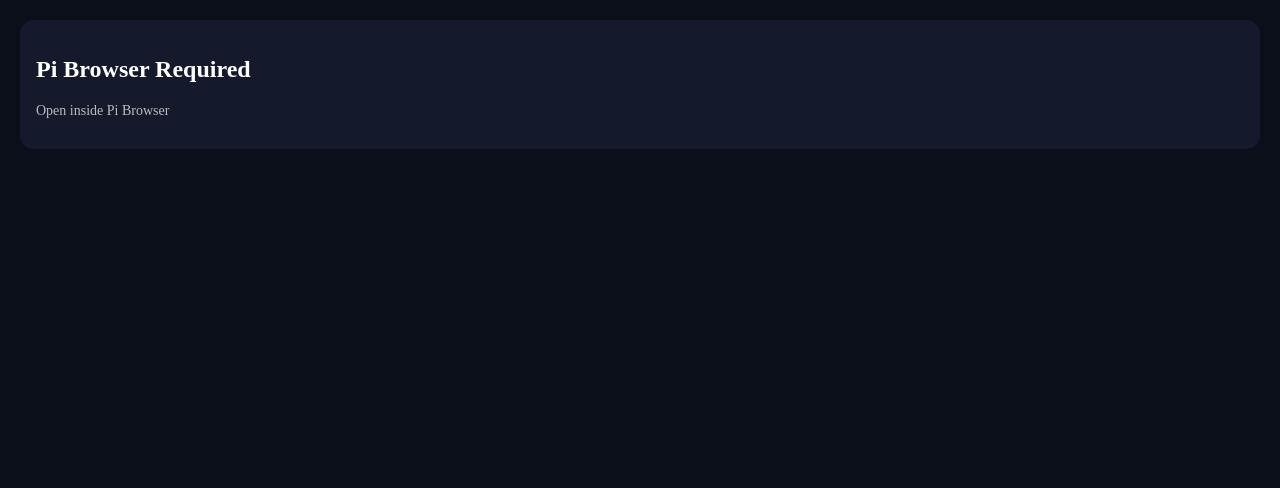
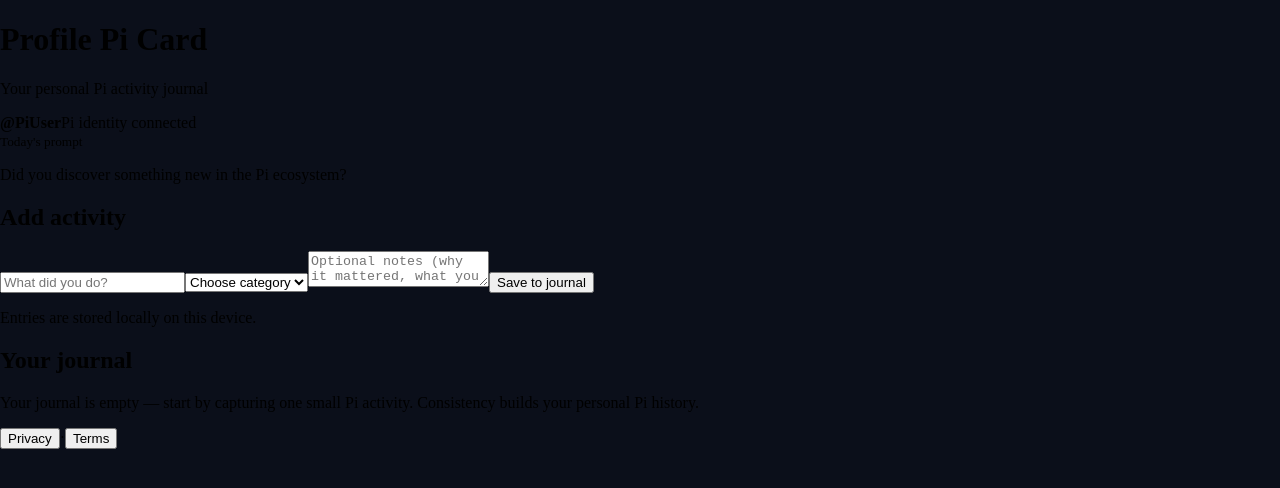
Before and after one commit to Giulex84/Profile-pi-card, a React (Vite) app in the folder apps/web/: page / in a window 1280 px wide. Shown: the top 488 px of the page. Built offline with nearby package versions, Linux system fonts and the light colour scheme.

Commit message:
Update App.tsx

```diff
--- a/apps/web/src/App.tsx
+++ b/apps/web/src/App.tsx
@@ -1,284 +1,137 @@
-import React, { useEffect, useMemo, useRef, useState } from "react";
-import { initPiSdk, authenticatePi, PiAuthPayload } from "./pi";
-
-type AppState =
-  | "detecting"
-  | "pi-required"
-  | "ready"
-  | "authenticating"
-  | "authenticated"
-  | "error";
-
-type ActivityType =
-  | "Event participation"
-  | "Community contribution"
-  | "Learning"
-  | "Testing / Feedback"
-  | "Personal milestone"
-  | "Other";
+import { useEffect, useMemo, useState } from "react";
 
 type Activity = {
   id: string;
   title: string;
   category: string;
-  note?: string;
+  notes?: string;
   createdAt: string;
-  updatedAt?: string;
 };
 
-const STORAGE_KEY = "ppc_activities_v2";
-const SETTINGS_KEY = "ppc_settings_v1";
+const STORAGE_KEY = "pi_profile_activities";
 
-const PRESET_CATEGORIES: ActivityType[] = [
-  "Event participation",
-  "Community contribution",
+const CATEGORIES = [
+  "Pi App Usage",
+  "Community",
   "Learning",
-  "Testing / Feedback",
-  "Personal milestone",
+  "Testing",
+  "Exploration",
   "Other",
 ];
 
-/* ===== PROMPTS OTTIMIZZATI ===== */
 const PROMPTS = [
-  "What did you explore today in the Pi ecosystem?",
-  "Did you interact with a Pi app or feature recently?",
-  "What small progress did you make on your Pi journey?",
-  "What did you learn or understand better today?",
-  "Did you test, try, or review something related to Pi?",
-  "What contribution or participation would you like to remember?",
-  "What surprised you or caught your attention recently?",
-  "What would you like your future self to remember about today?",
-  "Did you take a step — even a small one — worth noting?",
-  "What did you do today that connects you to Pi?",
+  "Did you interact with a Pi app or feature today?",
+  "Did you discover something new in the Pi ecosystem?",
+  "Did you contribute to the Pi community recently?",
+  "Did you test or explore a new Pi experience?",
+  "What Pi-related activity stood out today?",
 ];
 
-const PRIVACY_TEXT = `Profile Pi Card respects your privacy.
-
-• Pi Authentication is used only to identify you.
-• Your journal entries are stored locally on your device.
-• No data is shared automatically.
-• No tracking or third-party analytics.
-• You can export your data manually at any time.
-
-Your data stays under your control.`;
-
-const TERMS_TEXT = `Profile Pi Card is a personal journaling utility.
-
-• No payments, rewards, or guarantees.
-• Entries do not have financial or reputational value.
-• The service is provided “as is”.
-• You are responsible for the content you record.
-
-By using this app, you agree to these terms.`;
-
-/* ===== UTILS ===== */
-function uid(): string {
-  return "xxxxxxxx-xxxx-4xxx-yxxx-xxxxxxxxxxxx".replace(/[xy]/g, (c) => {
-    const r = (Math.random() * 16) | 0;
-    const v = c === "x" ? r : (r & 0x3) | 0x8;
-    return v.toString(16);
-  });
-}
-
-function toDayKey(d = new Date()): string {
-  const y = d.getFullYear();
-  const m = String(d.getMonth() + 1).padStart(2, "0");
-  const day = String(d.getDate()).padStart(2, "0");
-  return `${y}-${m}-${day}`;
-}
-
-function formatDate(iso: string): string {
-  return new Date(iso).toLocaleString();
-}
-
-function safeParse<T>(raw: string | null, fallback: T): T {
-  if (!raw) return fallback;
-  try {
-    return JSON.parse(raw) as T;
-  } catch {
-    return fallback;
-  }
-}
-
-/* ===== APP ===== */
 export default function App() {
-  const [state, setState] = useState<AppState>("detecting");
-  const [error, setError] = useState<string | null>(null);
-  const [auth, setAuth] = useState<PiAuthPayload | null>(null);
   const [activities, setActivities] = useState<Activity[]>([]);
+  const [title, setTitle] = useState("");
+  const [category, setCategory] = useState("");
+  const [customCategory, setCustomCategory] = useState("");
+  const [notes, setNotes] = useState("");
 
   const [showPrivacy, setShowPrivacy] = useState(false);
   const [showTerms, setShowTerms] = useState(false);
-  const [showOnboarding, setShowOnboarding] = useState(false);
 
-  const [title, setTitle] = useState("");
-  const [category, setCategory] = useState<ActivityType | "">("");
-  const [customCategory, setCustomCategory] = useState("");
-  const [note, setNote] = useState("");
-  const [editingId, setEditingId] = useState<string | null>(null);
+  const username =
+    (window as any)?.Pi?.user?.username ?? "@PiUser";
 
-  const [hideOnboarding, setHideOnboarding] = useState(false);
-
-  const didInit = useRef(false);
-
+  /* ---------- load persisted data ---------- */
   useEffect(() => {
-    let cancelled = false;
-
-    async function detectPi() {
-      setState("detecting");
-      let elapsed = 0;
-
-      while (elapsed < 3500) {
-        if ((window as any).Pi) {
     try {
-            if (!didInit.current) {
-              initPiSdk();
-              didInit.current = true;
+      const stored = localStorage.getItem(STORAGE_KEY);
+      if (stored) setActivities(JSON.parse(stored));
+    } catch {
+      setActivities([]);
     }
-
-            setActivities(
-              safeParse<Activity[]>(localStorage.getItem(STORAGE_KEY), [])
-            );
-            setHideOnboarding(
-              safeParse<{ hideOnboarding?: boolean }>(
-                localStorage.getItem(SETTINGS_KEY),
-                {}
-              ).hideOnboarding ?? false
-            );
-
-            if (!cancelled) setState("ready");
-            return;
-          } catch (e: any) {
-            setError(e?.message || "Pi SDK init failed");
-            setState("error");
-            return;
-          }
-        }
-        await new Promise((r) => setTimeout(r, 100));
-        elapsed += 100;
-      }
-      if (!cancelled) setState("pi-required");
-    }
-
-    detectPi();
-    return () => {
-      cancelled = true;
-    };
   }, []);
 
+  /* ---------- persist on change ---------- */
   useEffect(() => {
     localStorage.setItem(STORAGE_KEY, JSON.stringify(activities));
   }, [activities]);
 
-  useEffect(() => {
-    localStorage.setItem(
-      SETTINGS_KEY,
-      JSON.stringify({ hideOnboarding })
-    );
-  }, [hideOnboarding]);
-
-  const todaysPrompt = useMemo(() => {
-    const key = toDayKey();
-    let hash = 0;
-    for (let i = 0; i < key.length; i++) hash = (hash * 31 + key.charCodeAt(i)) >>> 0;
-    return PROMPTS[hash % PROMPTS.length];
+  /* ---------- daily prompt ---------- */
+  const todayPrompt = useMemo(() => {
+    const day = new Date().getDate();
+    return PROMPTS[day % PROMPTS.length];
   }, []);
 
-  const connectWithPi = async () => {
-    setState("authenticating");
-    try {
-      const payload = await authenticatePi();
-      setAuth(payload);
-      setState("authenticated");
-      if (!hideOnboarding) setShowOnboarding(true);
-    } catch (e: any) {
-      setError(e?.message || "Authentication failed");
-      setState("ready");
-    }
-  };
+  /* ---------- handlers ---------- */
+  function saveActivity() {
+    if (!title.trim()) return;
 
-  const saveEntry = () => {
     const finalCategory =
-      category === "Other" ? customCategory.trim() : category;
-    if (!title.trim() || !finalCategory) return;
+      category === "Other" && customCategory.trim()
+        ? customCategory.trim()
+        : category;
 
-    const now = new Date().toISOString();
+    if (!finalCategory) return;
 
-    if (editingId) {
-      setActivities((prev) =>
-        prev.map((a) =>
-          a.id === editingId
-            ? { ...a, title, category: finalCategory, note, updatedAt: now }
-            : a
-        )
-      );
-    } else {
     setActivities((prev) => [
-        { id: uid(), title, category: finalCategory, note, createdAt: now },
+      {
+        id: crypto.randomUUID(),
+        title: title.trim(),
+        category: finalCategory,
+        notes: notes.trim() || undefined,
+        createdAt: new Date().toISOString(),
+      },
       ...prev,
     ]);
-    }
 
     setTitle("");
     setCategory("");
     setCustomCategory("");
-    setNote("");
-    setEditingId(null);
-  };
+    setNotes("");
+  }
 
-  if (state === "detecting")
-    return <Screen title="Detecting Pi Browser…" subtitle="Loading environment" />;
+  /* ---------- UI ---------- */
+  return (
+    <div className="app">
+      <header className="card">
+        <h1>Profile Pi Card</h1>
+        <p className="subtitle">Your personal Pi activity journal</p>
 
-  if (state === "pi-required")
-    return <Screen title="Pi Browser Required" subtitle="Open inside Pi Browser" />;
+        <div className="user-card">
+          <strong>{username}</strong>
+          <span>Pi identity connected</span>
+        </div>
+      </header>
 
-  if (state === "error")
-    return <Screen title="Error" subtitle={error || "Unexpected error"} />;
+      {/* Prompt */}
+      <section className="card prompt">
+        <small>Today's prompt</small>
+        <p>{todayPrompt}</p>
+      </section>
 
-  return (
-    <div style={ui.shell}>
-      {!auth && (
-        <div style={ui.card}>
-          <h1>Profile Pi Card</h1>
-          <p style={ui.muted}>
-            Your personal Pi activity journal — private and under your control.
-          </p>
-          <button style={ui.primaryBtn} onClick={connectWithPi}>
-            {state === "authenticating" ? "Connecting…" : "Connect with Pi"}
-          </button>
-        </div>
-      )}
+      {/* Add Activity */}
+      <section className="card">
+        <h2>Add activity</h2>
 
-      {auth && (
-        <>
-          <div style={ui.card}>
-            <strong>@{auth.user.username}</strong>
-            <p style={ui.muted}>Today’s prompt</p>
-            <p><em>{todaysPrompt}</em></p>
-          </div>
-
-          <div style={ui.card}>
         <input
-              style={ui.input}
           placeholder="What did you do?"
           value={title}
           onChange={(e) => setTitle(e.target.value)}
         />
 
         <select
-              style={ui.input}
           value={category}
-              onChange={(e) => setCategory(e.target.value as any)}
+          onChange={(e) => setCategory(e.target.value)}
         >
           <option value="">Choose category</option>
-              {PRESET_CATEGORIES.map((c) => (
-                <option key={c} value={c}>{c}</option>
+          {CATEGORIES.map((c) => (
+            <option key={c} value={c}>
+              {c}
+            </option>
           ))}
         </select>
 
         {category === "Other" && (
           <input
-                style={ui.input}
             placeholder="Custom category"
             value={customCategory}
             onChange={(e) => setCustomCategory(e.target.value)}
@@ -286,83 +139,82 @@
         )}
 
         <textarea
-              style={ui.textarea}
-              placeholder="Optional notes"
-              value={note}
-              onChange={(e) => setNote(e.target.value)}
+          placeholder="Optional notes (why it mattered, what you learned…) "
+          value={notes}
+          onChange={(e) => setNotes(e.target.value)}
         />
 
-            <button style={ui.primaryBtn} onClick={saveEntry}>
-              Save to journal
+        <button onClick={saveActivity}>Save to journal</button>
+
+        <p className="hint">
+          Entries are stored locally on this device.
+        </p>
+      </section>
+
+      {/* Activity list */}
+      <section className="card">
+        <h2>Your journal</h2>
+
+        {activities.length === 0 ? (
+          <p className="empty">
+            Your journal is empty — start by capturing one small Pi activity.
+            Consistency builds your personal Pi history.
+          </p>
+        ) : (
+          <ul className="list">
+            {activities.map((a) => (
+              <li key={a.id}>
+                <strong>{a.title}</strong>
+                <span>{a.category}</span>
+                <small>
+                  {new Date(a.createdAt).toLocaleString()}
+                </small>
+                {a.notes && <p>{a.notes}</p>}
+              </li>
+            ))}
+          </ul>
+        )}
+      </section>
+
+      {/* Footer */}
+      <footer>
+        <button onClick={() => setShowPrivacy(true)}>Privacy</button>
+        <span>·</span>
+        <button onClick={() => setShowTerms(true)}>Terms</button>
+      </footer>
+
+      {/* Privacy modal */}
+      {showPrivacy && (
+        <div className="modal">
+          <div className="modal-content">
+            <h3>Privacy Policy</h3>
+            <p>
+              Profile Pi Card respects your privacy.
+              Activities are stored locally on your device.
+              No data is shared or transmitted.
+            </p>
+            <button onClick={() => setShowPrivacy(false)}>
+              Close
             </button>
           </div>
-
-          <div style={ui.footer}>
-            <button style={ui.linkBtn} onClick={() => setShowPrivacy(true)}>Privacy</button>
-            <span>·</span>
-            <button style={ui.linkBtn} onClick={() => setShowTerms(true)}>Terms</button>
         </div>
-        </>
       )}
 
-      {showPrivacy && (
-        <Modal title="Privacy Policy" onClose={() => setShowPrivacy(false)}>
-          <pre style={ui.legal}>{PRIVACY_TEXT}</pre>
-        </Modal>
-      )}
-
+      {/* Terms modal */}
       {showTerms && (
-        <Modal title="Terms of Service" onClose={() => setShowTerms(false)}>
-          <pre style={ui.legal}>{TERMS_TEXT}</pre>
-        </Modal>
+        <div className="modal">
+          <div className="modal-content">
+            <h3>Terms of Service</h3>
+            <p>
+              This app provides a personal journaling utility.
+              It does not process payments, rewards, or settlements.
+            </p>
+            <button onClick={() => setShowTerms(false)}>
+              Close
+            </button>
+          </div>
+        </div>
       )}
     </div>
   );
 }
-
-/* ===== SIMPLE UI ===== */
-
-function Screen({ title, subtitle }: { title: string; subtitle: string }) {
-  return (
-    <div style={ui.shell}>
-      <div style={ui.card}>
-        <h2>{title}</h2>
-        <p style={ui.muted}>{subtitle}</p>
-      </div>
-    </div>
-  );
-}
-
-function Modal({
-  title,
-  children,
-  onClose,
-}: {
-  title: string;
-  children: React.ReactNode;
-  onClose: () => void;
-}) {
-  return (
-    <div style={ui.overlay}>
-      <div style={ui.modal}>
-        <h3>{title}</h3>
-        <div>{children}</div>
-        <button style={ui.primaryBtn} onClick={onClose}>Close</button>
-      </div>
-    </div>
-  );
-}
-
-const ui: any = {
-  shell: { padding: 20, minHeight: "100vh", background: "#0b0f1a", color: "#fff" },
-  card: { background: "#141a2b", padding: 16, borderRadius: 14, marginBottom: 16 },
-  muted: { opacity: 0.7, fontSize: 14 },
-  input: { width: "100%", padding: 10, borderRadius: 10, marginBottom: 8 },
-  textarea: { width: "100%", padding: 10, borderRadius: 10, minHeight: 60 },
-  primaryBtn: { background: "#f5c518", border: "none", padding: "10px 14px", borderRadius: 12, fontWeight: 700 },
-  linkBtn: { background: "none", border: "none", color: "#f5c518", fontWeight: 700 },
-  footer: { textAlign: "center", marginTop: 12 },
-  overlay: { position: "fixed", inset: 0, background: "rgba(0,0,0,0.6)", display: "flex", justifyContent: "center", alignItems: "center" },
-  modal: { background: "#111", padding: 20, borderRadius: 14, maxWidth: 400, width: "90%" },
-  legal: { whiteSpace: "pre-wrap", fontSize: 13 },
-};
```
Lines whose indentation alone changed are shown as unchanged.
